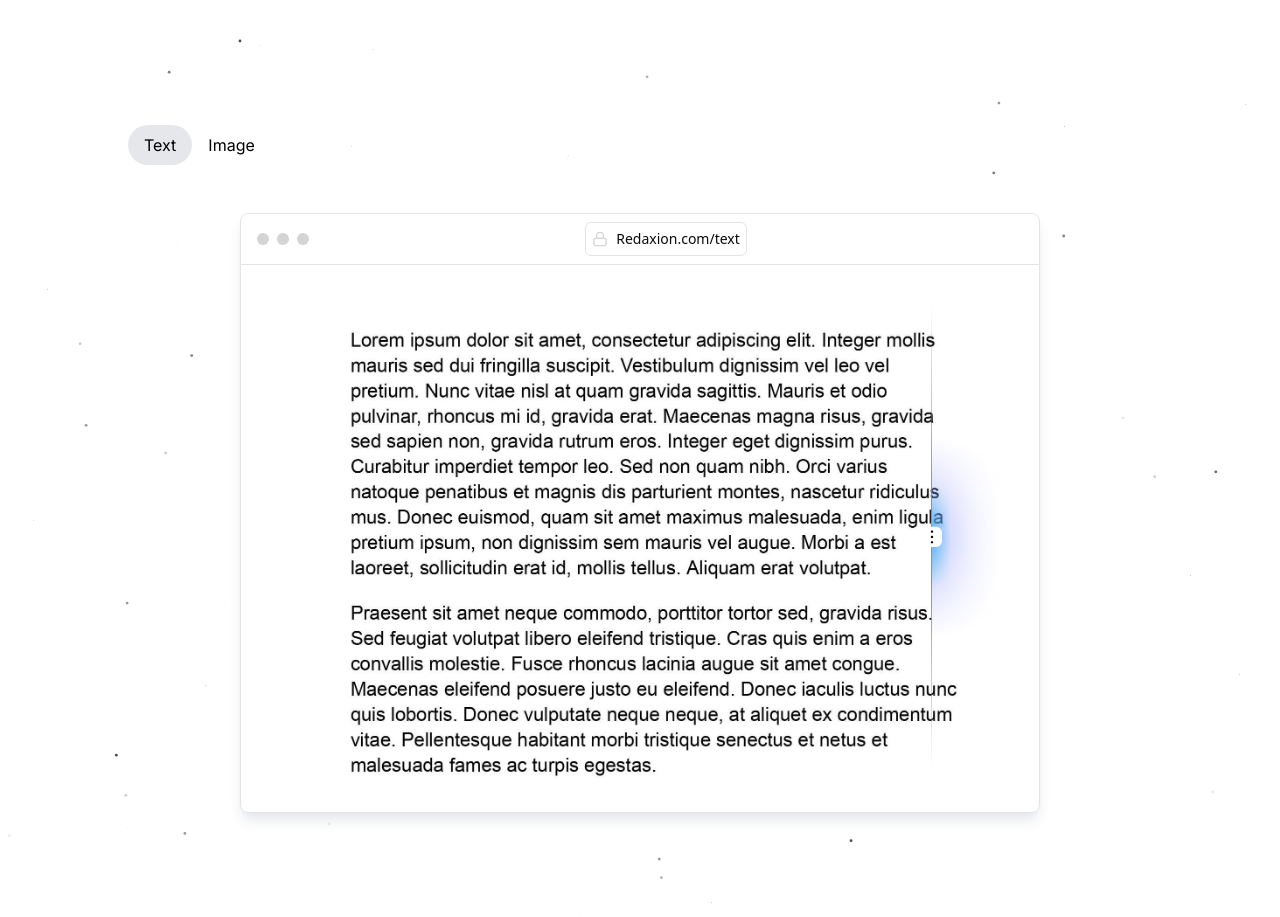
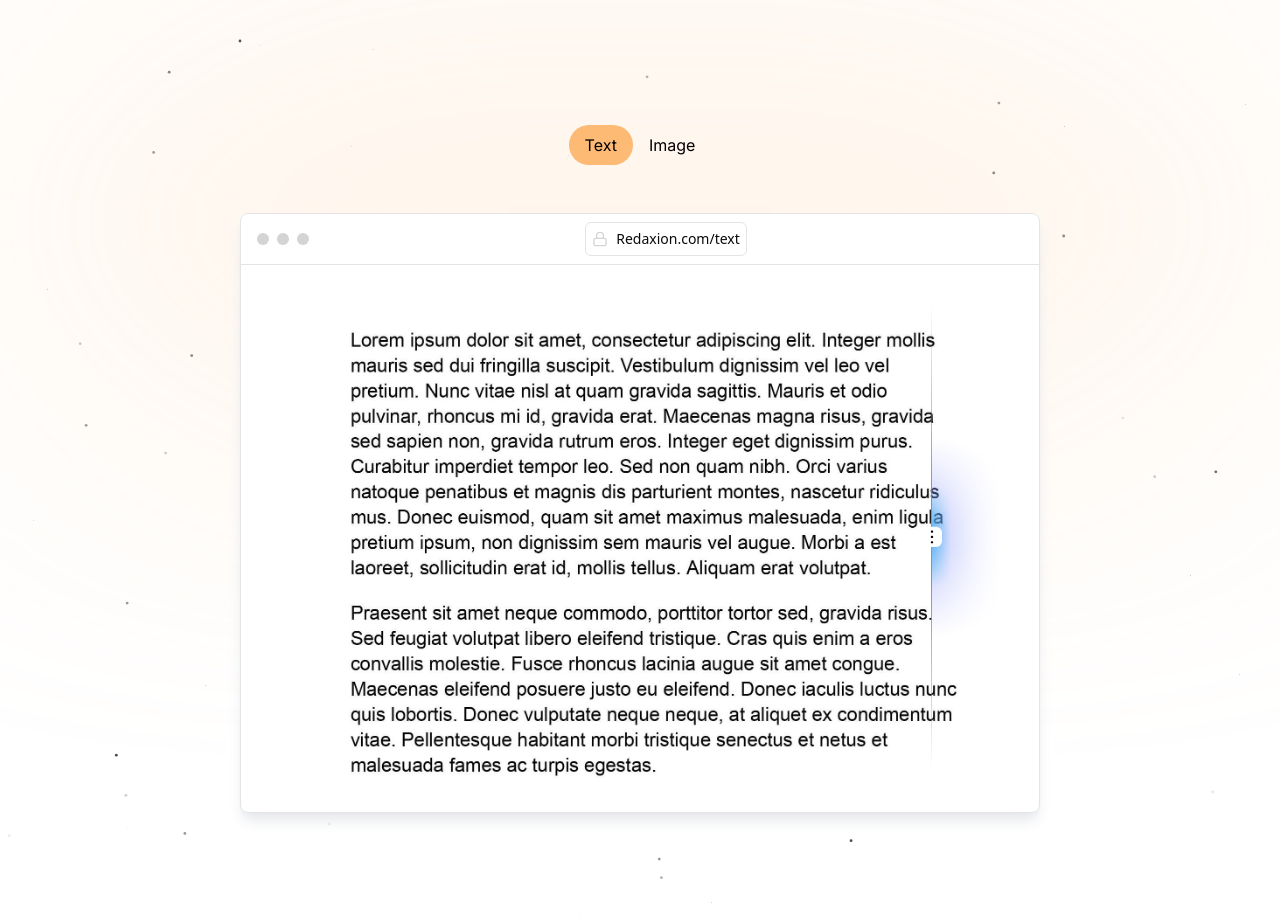
Before and after one commit to Sid911/Redaxion, a Next.js app in the folder redax/: page / in a window 1280 px wide. Shown: the part 461-1378 px from the top of the page. Built offline with nearby package versions, Linux system fonts and the light colour scheme.

Commit message:
chore:minoruichange

```diff
--- a/redax/src/app/globals.css
+++ b/redax/src/app/globals.css
@@ -158,6 +158,10 @@
     --input: 240 5.9% 90%;
     --ring: 240 5.9% 10%;
     --radius: 0.5rem;
+    --color-one: #ffbd7a;
+      --color-two: #fe8bbb;
+      --color-three: #9e7aff;
+      --color-four:#fd2155;
   }
 
   .dark {
@@ -180,6 +184,10 @@
     --border: 240 3.7% 15.9%;
     --input: 240 3.7% 15.9%;
     --ring: 240 4.9% 83.9%;
+    --color-one:  #9e7aff;
+      --color-two: #fe8bbb;
+      --color-three: #ffbd7a;
+      --color-four:#fd2155;
   }
 }
 
@@ -243,6 +251,7 @@
     radial-gradient(at 80% 100%, hsla(242, 100%, 70%, 1) 0px, transparent 50%),
     radial-gradient(at 0% 0%, hsla(343, 100%, 76%, 1) 0px, transparent 50%);
 } */
+
 .no-visible-scrollbar {
   scrollbar-width: none;
   -ms-overflow-style: none;
--- a/redax/src/components/buildingcomp/tabs.tsx
+++ b/redax/src/components/buildingcomp/tabs.tsx
@@ -40,7 +40,7 @@ export const Tabs = ({
     <>
       <div
         className={cn(
-          "flex flex-row items-center justify-start [perspective:1000px] relative overflow-auto sm:overflow-visible no-visible-scrollbar max-w-full w-full",
+          "flex flex-row items-center justify-center [perspective:1000px] relative overflow-auto sm:overflow-visible no-visible-scrollbar max-w-full w-full",
           containerClassName
         )}
       >
@@ -62,7 +62,7 @@ export const Tabs = ({
                 layoutId="clickedbutton"
                 transition={{ type: "spring", bounce: 0.3, duration: 0.6 }}
                 className={cn(
-                  "absolute inset-0 bg-gray-200 dark:bg-zinc-800 rounded-full ",
+                  "absolute inset-0 bg-orange-300 dark:bg-zinc-800 rounded-full ",
                   activeTabClassName
                 )}
               />
--- a/redax/src/components/landing/hero-section.tsx
+++ b/redax/src/components/landing/hero-section.tsx
@@ -21,13 +21,13 @@ export default function HeroSection() {
             className="relative mx-auto mt-16 max-w-7xl px-6 text-center md:px-8"
         >
             <h1 className="animate-fade-in -translate-y-4 text-balance bg-gradient-to-br from-black from-30% to-black/40 bg-clip-text py-6 text-5xl font-medium leading-none tracking-tighter text-transparent opacity-0 [--animation-delay:200ms] sm:text-6xl md:text-7xl lg:text-7xl dark:from-white dark:to-white/40">
-            Effortless and Secure Redaction
+                Effortless and Secure Redaction
                 <br className="hidden md:block" />
                 {' '}
                 for Your Sensitive Data
             </h1>
             <p className="animate-fade-in mb-12 -translate-y-4 text-balance text-lg tracking-tight text-gray-400 opacity-0 [--animation-delay:400ms] md:text-xl">
-            Redact, Mask, and Anonymize with Precision
+                Redact, Mask, and Anonymize with Precision
                 <br className="hidden md:block" />
                 {' '}
                 Customize Your Data Protection with Just a Few Clicks
@@ -43,11 +43,22 @@ export default function HeroSection() {
                     <ArrowRightIcon className="ml-1 size-3 transition-transform duration-300 ease-in-out group-hover:translate-x-0.5" />
                 </TextShimmer>
             </div>
-            <div
+            {/* <div
             ref={ref}
             className="animate-fade-up relative mt-32 opacity-0 [--animation-delay:400ms] [perspective:2000px] ]"
             >
             <TabsDemo/>
+            </div> */}
+            <div
+                ref={ref}
+                className="animate-fade-up relative mt-32 opacity-0 [--animation-delay:400ms] [perspective:2000px] ]"
+            >
+                <div
+                    className={`before:absolute before:bottom-1/2 before:left-0 before:top-0 before:size-full before:opacity-0 before:[background-image:linear-gradient(to_bottom,var(--color-one),var(--color-one),transparent_40%)] before:[filter:blur(180px)] ${inView ? 'before:animate-image-glow' : ''
+                        }`}
+                >
+                    <TabsDemo />
+                </div>
             </div>
         </section>
     )
```
